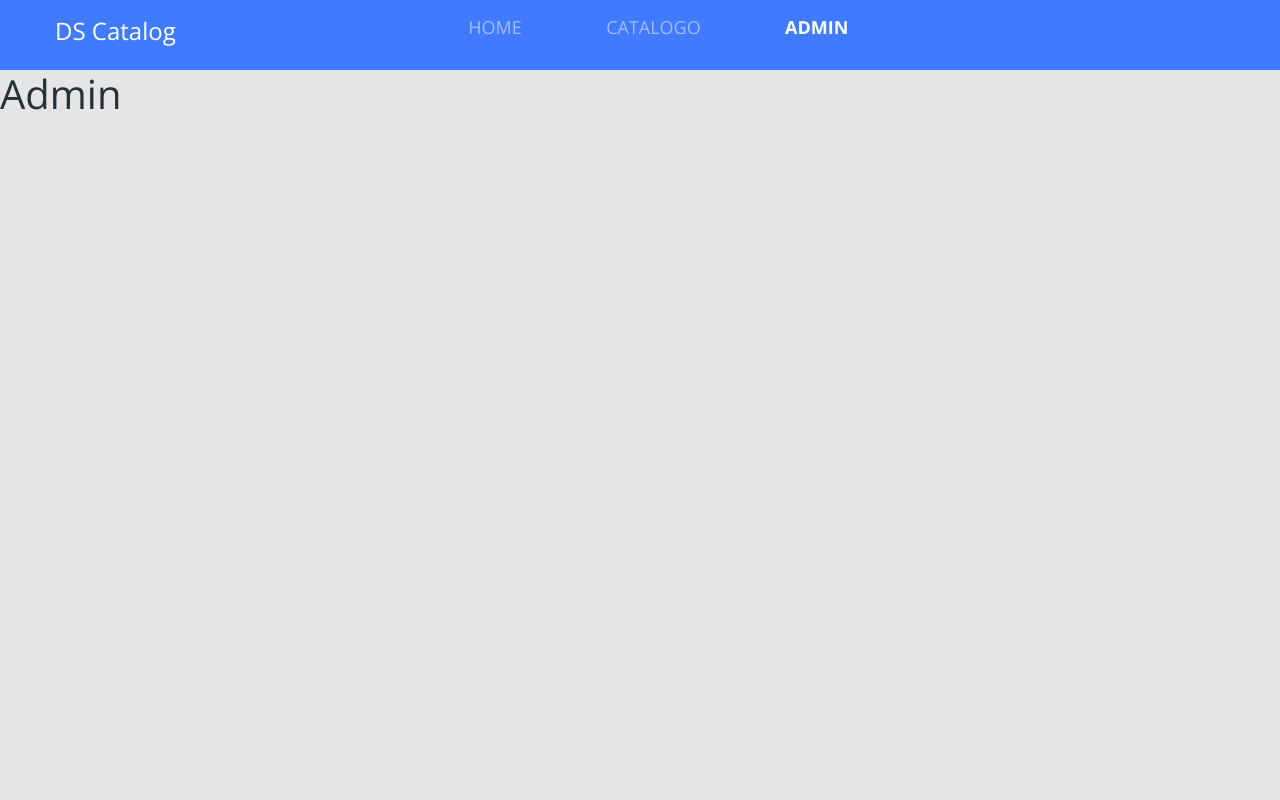
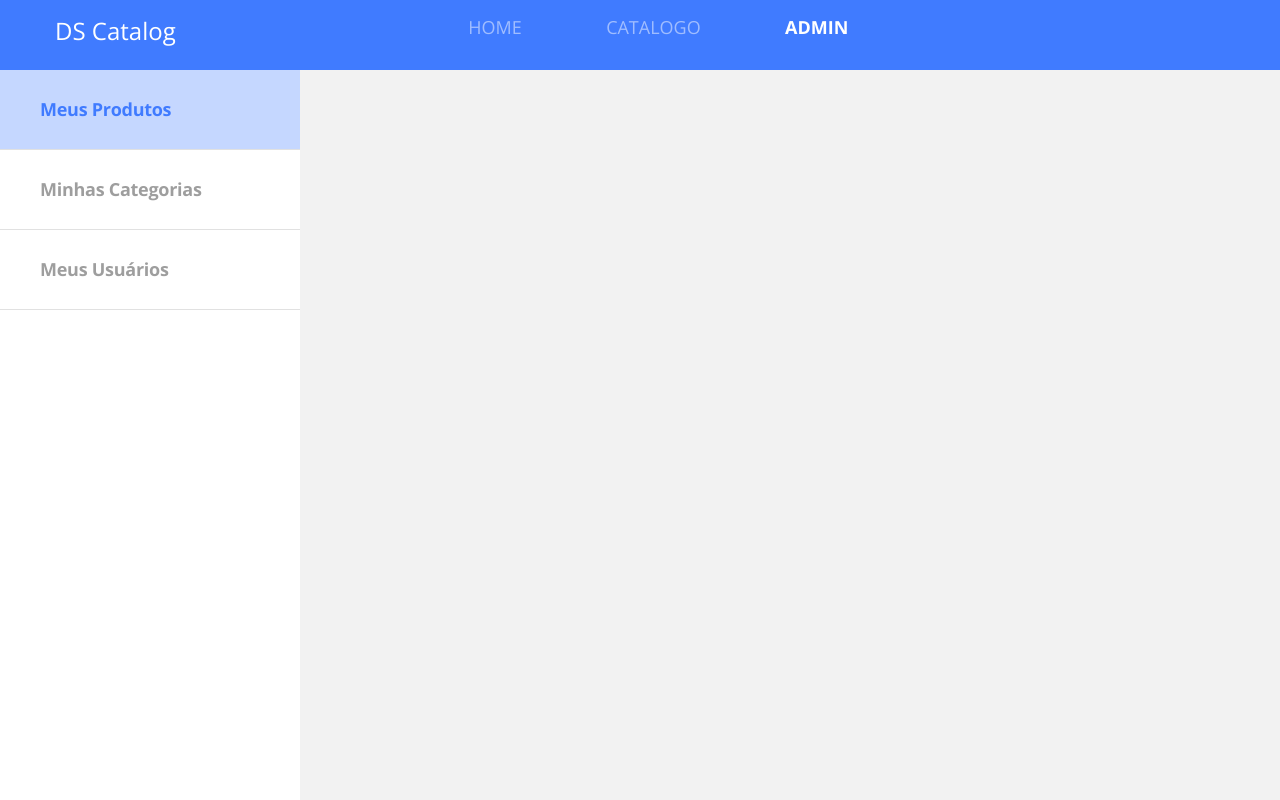
Before and after one commit to vilsonmoro/dscatalog-bootcamp-devsuperior, a React (Create React App) app in the folder front-web/: page /admin/products in a window 1280 px wide. Built offline with nearby package versions, Linux system fonts and the light colour scheme.

Commit message:
Add admin Navbar

```diff
--- a/front-web/src/core/assets/styles/custom.scss
+++ b/front-web/src/core/assets/styles/custom.scss
@@ -2,7 +2,7 @@
   "primary": #407bff
 );
 
-$body-bg: #E5E5E5;
+$body-bg: #f2f2f2;
 
 $body-color: #263238;
 
--- /dev/null
+++ b/front-web/src/core/components/Pagination/index.tsx
@@ -0,0 +1,41 @@
+import React from 'react';
+import { ReactComponent as ArrowIcon } from 'core/assets/images/arrow.svg';
+import './styles.scss';
+import { generateList } from 'core/utils/list';
+
+type Props = {
+    totalPages: number;
+    activePage: number;
+    onChange: (item: number) => void;
+}
+
+const Pagination = ({ totalPages, activePage, onChange }: Props) => {
+    const items = generateList(totalPages);
+    const previousClass = totalPages > 0 && activePage > 0 ? 'page-active' : 'page-inactive';
+    const nextClass = (activePage + 1) < totalPages ? 'page-active' : 'page-inactive';
+
+    return (
+        <div className="pagination-container">
+            <ArrowIcon
+                className={`pagination-previous ${previousClass}`}
+                onClick={() => onChange(activePage - 1)}
+            />
+            {items.map(item => (
+                <div key={item}
+                    className={`pagination-item ${item === activePage ? 'active' : ''}`}
+                    onClick={() => onChange(item)}
+                >
+                    {item + 1}
+                </div>
+            ))}
+
+            <ArrowIcon
+                className={`pagination-next ${nextClass}`}
+                onClick={() => onChange(activePage + 1)}
+            />
+        </div>
+    );
+}
+
+
+export default Pagination;
--- /dev/null
+++ b/front-web/src/core/components/Pagination/styles.scss
@@ -0,0 +1,52 @@
+.pagination-container{
+    display: flex;
+    justify-content: center;
+    margin-top: 35px;
+    align-items: center;
+}
+
+.pagination-item{
+    width: 40px;
+    height: 40px;
+    background: #E1E1E1;
+    border-radius: 50%;
+    font-weight: bold;
+    font-size: 18px;
+    line-height: 25px;
+    letter-spacing: -0.015em;
+    color: #FFF;
+    display: flex;
+    align-items: center;
+    justify-content: center;
+    cursor: pointer;
+    margin-right: 10px;
+
+    &.active{
+        background: #407BFF;
+    }
+}
+
+
+.pagination-previous{
+    transform: rotate(-180deg);
+    margin-right: 25px;
+    color: #e1e1e1;
+}
+
+.pagination-next{
+    margin-left: 15px;
+    color: #407bff;
+    cursor: pointer;
+}
+
+
+.page-active{
+  cursor: pointer;
+  color: #407bff;
+
+}
+
+.page-inactive{
+    color: #e1e1e1;
+    pointer-events: none;
+}
--- /dev/null
+++ b/front-web/src/pages/Admin/components/Navbar/index.tsx
@@ -0,0 +1,20 @@
+import React from 'react';
+import './styles.scss';
+
+const Navbar = () => (
+   <nav className="admin-nav-container">
+      <ul>
+          <li>
+              <a href="link" className="admin-nav-item active" >Meus Produtos</a>
+          </li>
+          <li>
+              <a href="link" className="admin-nav-item">Minhas Categorias</a>
+          </li>
+          <li>
+              <a href="link" className="admin-nav-item"> Meus Usuários</a>
+          </li>
+      </ul>
+   </nav>
+);
+
+export default Navbar;
--- /dev/null
+++ b/front-web/src/pages/Admin/components/Navbar/styles.scss
@@ -0,0 +1,28 @@
+.admin-nav-container{
+   width: 300px;
+   background-color: #fff;
+   height: calc(100vh - 70px);
+}
+
+.admin-nav-item{
+    height: 80px;
+    border-bottom: 1px solid#e1e1e1;
+    display: flex;
+    align-items: center;
+    padding-left: 40px;
+    font-weight: bold;
+    font-size: 18px;
+    line-height: 25px;
+    letter-spacing: -0.015em;
+    color: #9e9e9e;
+
+    &.active{
+        background: rgba(64, 123, 255, 0.3);
+        color: #407bff;
+    }
+
+    &.hover{
+        color: #407bff;
+    }
+
+}
--- a/front-web/src/pages/Admin/index.tsx
+++ b/front-web/src/pages/Admin/index.tsx
@@ -1,8 +1,9 @@
 import React from 'react';
+import Navbar from './components/Navbar';
 
 const Admin = () => (
     <div>
-        <h1>Admin</h1>
+        <Navbar />
     </div>
 );
 
--- a/front-web/src/pages/Catalog/index.tsx
+++ b/front-web/src/pages/Catalog/index.tsx
@@ -6,14 +6,17 @@
 import ProductCard from './components/ProductCard';
 import ProductCardLoader from './components/Loaders/ProductCardLoader';
 import './styles.scss';
+import Pagination from 'core/components/Pagination';
 
 const Catalog = () => {
   //popular estado do componente
   const [productsResponse, setProductsResponse] = useState<ProductsResponse>();
   const [isLoading, setIsLoading] = useState(false);
+  const [activePage, setActivePage] = useState(0);
+
   useEffect(() => {
     const params = {
-      page: 0,
+      page: activePage,
       linesPerPage: 12
     }
     //inciar loader
@@ -25,7 +28,7 @@
         //finaliza loader
         setIsLoading(false);
       });
-  }, []);
+  }, [activePage]);
 
   return (
     <div className="catalog-container">
@@ -41,6 +44,12 @@
           ))
         )}
       </div>
+      {productsResponse &&
+        <Pagination
+          totalPages={productsResponse.totalPages}
+          activePage={activePage}
+          onChange={page => setActivePage(page)}
+        />}
     </div>
   );
 }
--- a/front-web/src/pages/Catalog/styles.scss
+++ b/front-web/src/pages/Catalog/styles.scss
@@ -1,7 +1,7 @@
 .catalog-container{
    margin-top: 26px;
-   padding-left:40px;
-   padding-right: 40px;
+   padding: 0px 40px 50px 40px;
+
 }
 
 .catalog-title{
```
Also changed, not shown: front-web/src/Alert.tsx (deleted, +0 -13 lines).
